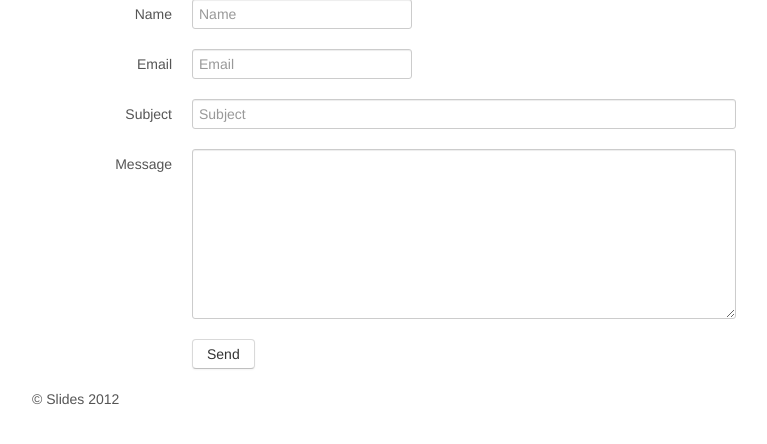
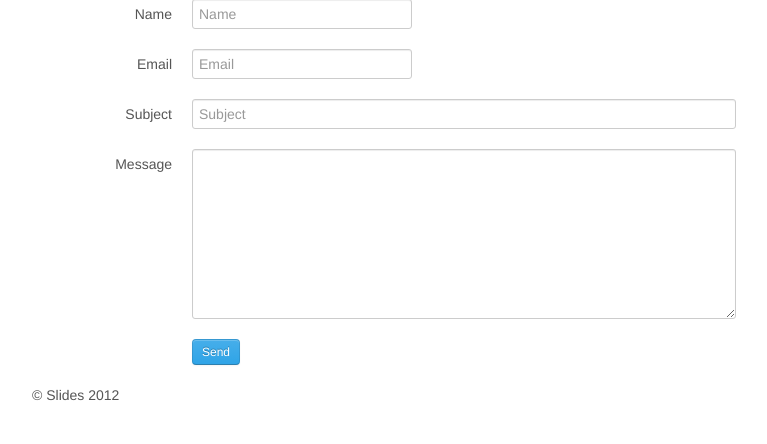
Before and after one commit to t20/meetupslides, a Flask app: page /contact in a window 1280 px wide. Shown: the part 121-565 px from the top of the page, without its empty margins (138-905 px from the left). Run offline with Flask 2, Linux system fonts and the light colour scheme; some libraries are stand-ins or nearby versions.

Commit message:
Adding bootstrap button class

```diff
--- a/templates/contact.html
+++ b/templates/contact.html
@@ -31,7 +31,7 @@
   </div>
   <div class="control-group">
     <div class="controls">
-      <button class="btn" type="submit">Send</button>
+      <button class="btn btn-primary btn-small" type="submit">Send</button>
     </div>
   </div>
 </form>
```
